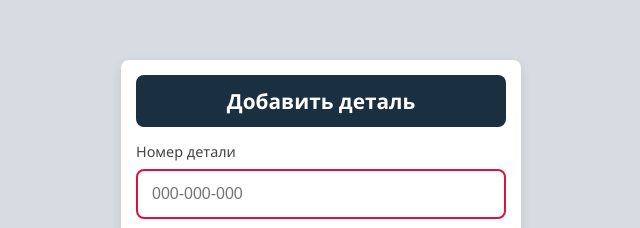
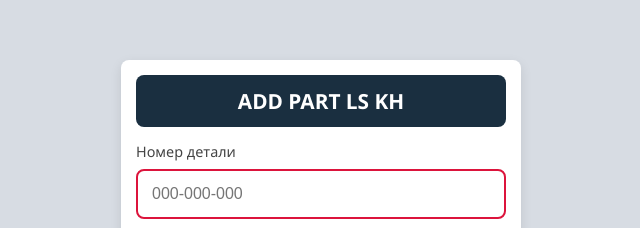
Before and after one commit to SMART-BOWLING/ADD-PARTS-KH, a plain HTML site: page index.html in a window 1280 px wide. Shown: the part 130-358 px from the top of the page, 319-959 px from the left. Drawn offline with Linux system fonts and the light colour scheme.

Commit message:
Update index.html

```diff
--- a/index.html
+++ b/index.html
@@ -289,7 +289,7 @@
 <body>
   <div class="container">
     <header>
-      <h1>Добавить деталь</h1>
+      <h1>ADD PART LS KH</h1>
     </header>
     <form id="form">
       <div class="form-content">
```
